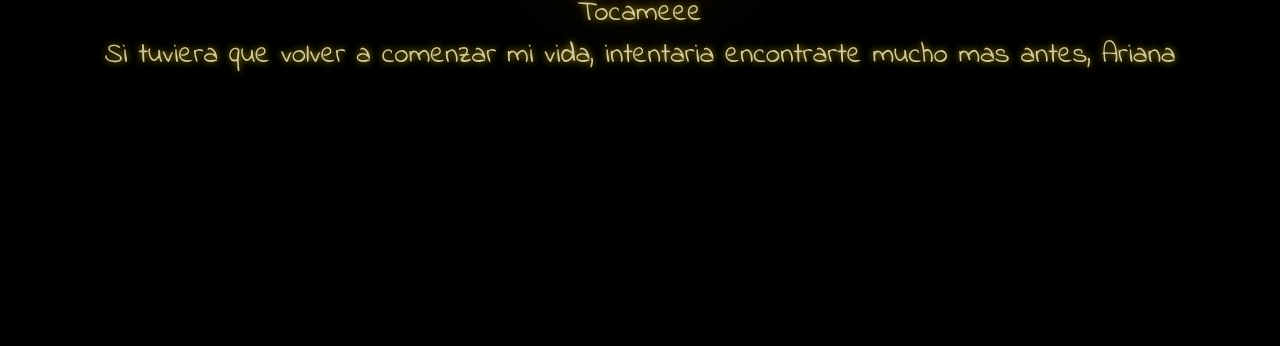
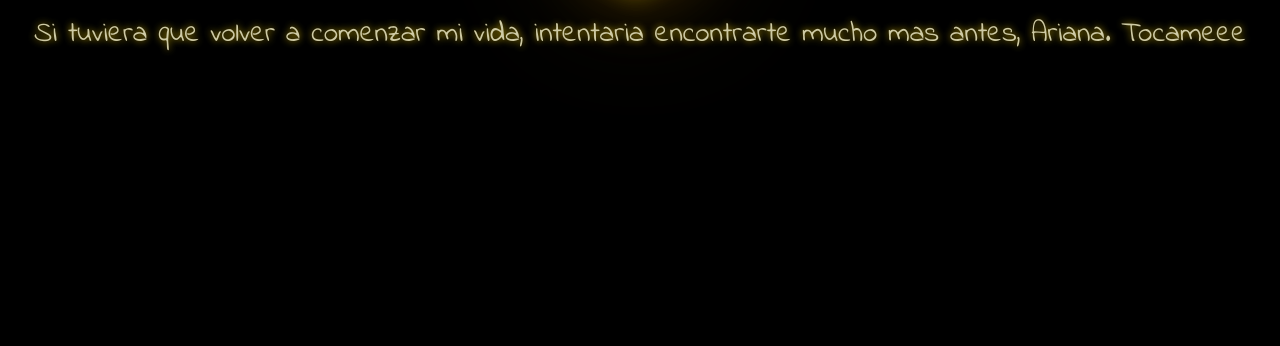
Before and after one commit to tokimoshi/ariana, a plain HTML site: page index.html in a window 1280 px wide. Shown: the part 454-800 px from the top of the page. Drawn offline with nearby package versions, Linux system fonts and the light colour scheme.

Commit message:
Update index.html

```diff
--- a/index.html
+++ b/index.html
@@ -71,8 +71,8 @@
 
 <div id="start-screen">
   <div id="start-heart" aria-hidden="true">🌻</div>
-  <div id="start-text"> Tocameee <br>
-    Si tuviera que volver a comenzar mi vida, intentaria encontrarte mucho mas antes, Ariana</div>
+  <div id="start-text">
+    Si tuviera que volver a comenzar mi vida, intentaria encontrarte mucho mas antes, Ariana. Tocameee <br></div>
 </div>
 
 <audio id="audio" loop>
```
